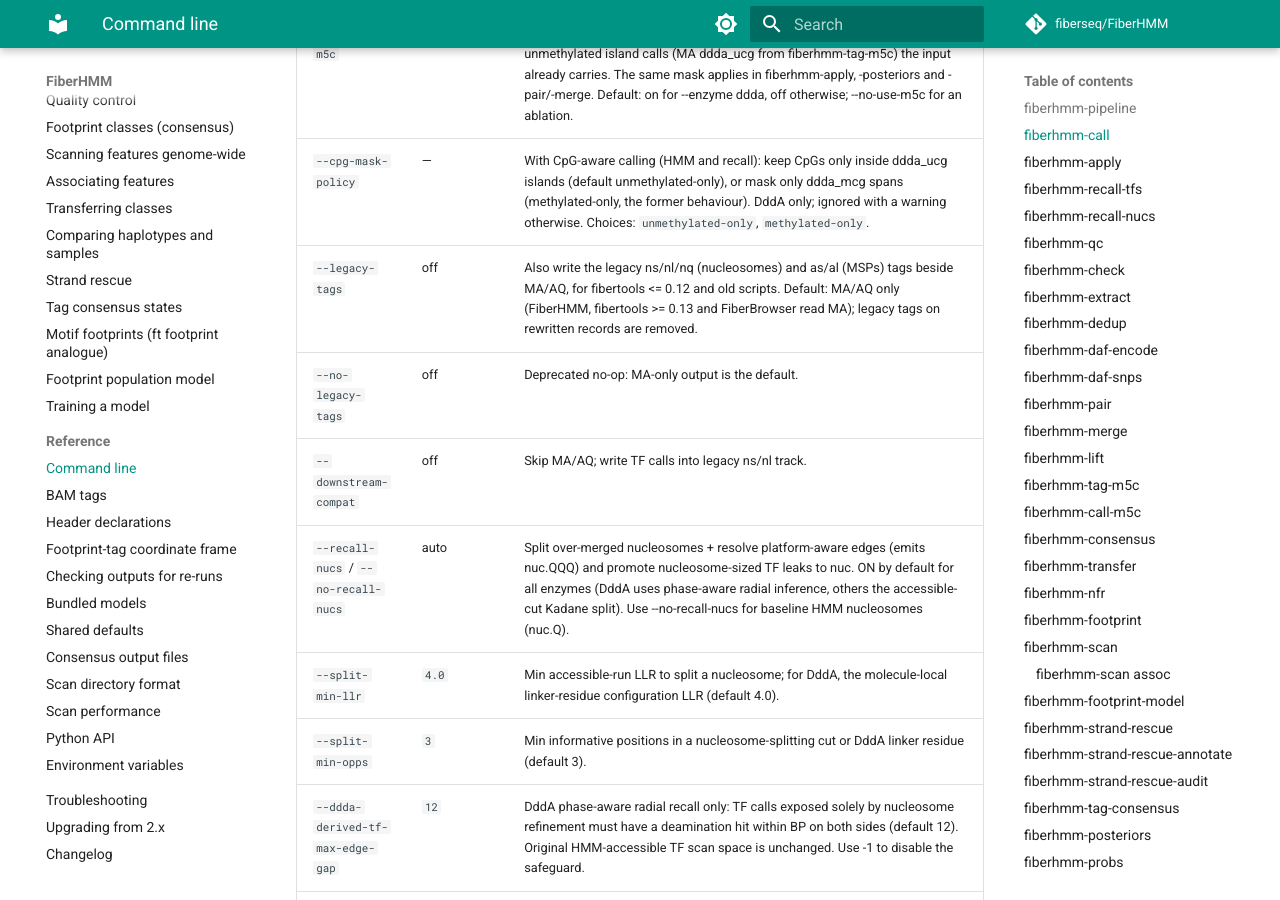
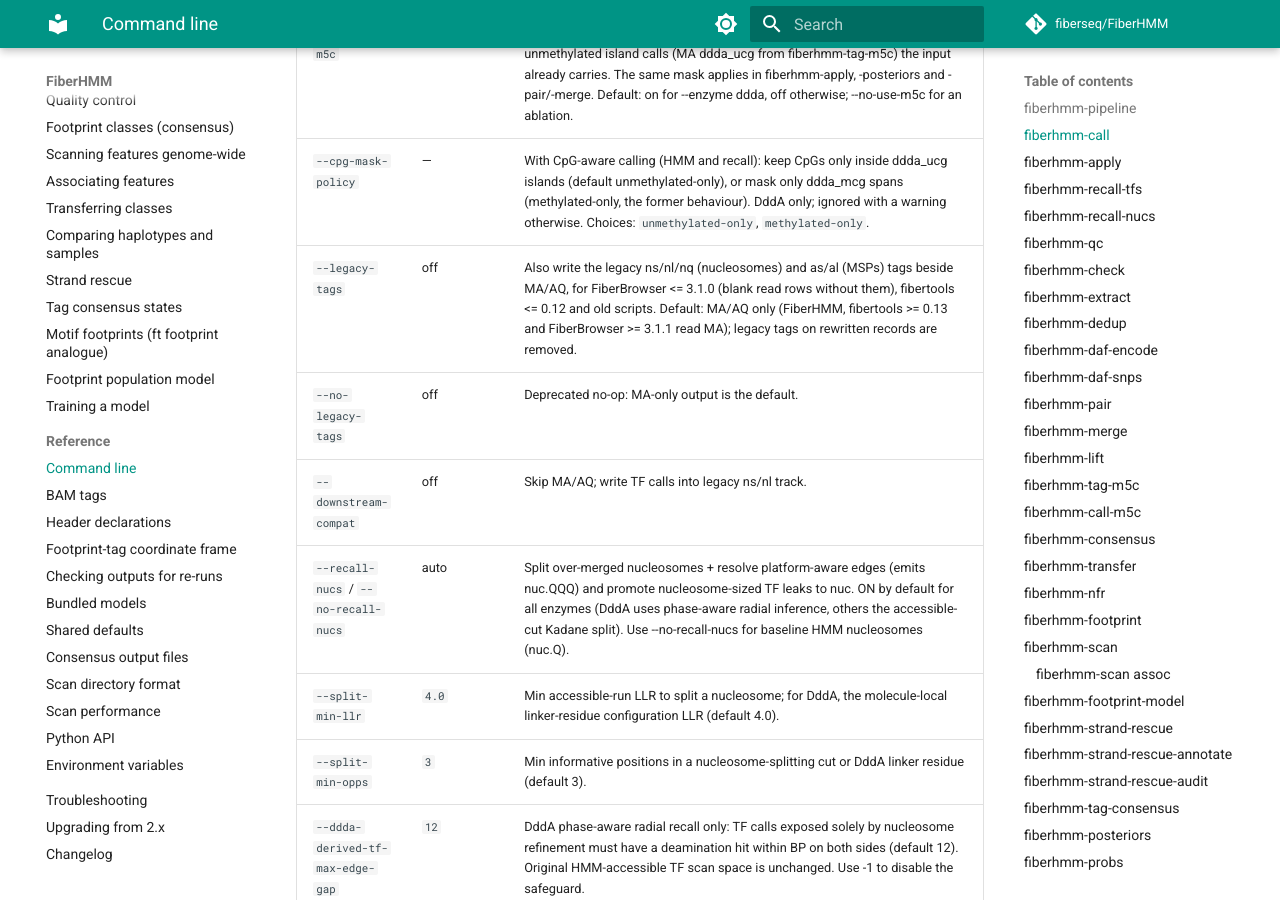
Before and after one commit to fiberseq/FiberHMM, an MkDocs documentation site: the page built from docs/reference/cli.md, in a window 1280 px wide and 900 px high, scrolled down 8206 px. Built offline with MkDocs 1.6.1 and Material for MkDocs 9.7.7, drawn with Linux system fonts in a browser that asks for light colours; comment, search, counter and statistics services are not loaded; some of the changed text lies outside the part shown.

Commit message:
FiberBrowser >= 3.1.1 note for MA-only output; apply --no-msps carry fix
Files written without --legacy-tags need FiberBrowser 3.1.1+ for read
rows (older versions show blank rows); fibertools <= 0.12 needs
--legacy-tags (CHANGELOG, docs, option help, defaults comment). The scan
peaks FiberBrowser-parity exception is noted in the CHANGELOG.

apply --no-msps now carries MA msp calls as as/al only when the record
has no legacy as/al pair, and reads MA in molecular frame after
carry_to_molecular has mirrored it; a legacy pair on a pass-through record
stays in place (frame-invariant roundtrip).

Co-Authored-By: Claude Opus 5.5 <noreply@anthropic.com>

```diff
--- a/docs/reference/cli.md
+++ b/docs/reference/cli.md
@@ -126,7 +126,7 @@ Generated from each command's argparse definition by `python tools/gen_cli_refer
 | `--emission-uplift` | — | Emission power transform. Default: enzyme preset. |
 | `--use-m5c` / `--no-use-m5c` | auto | DddA CpG-aware calling: CpG observations are excluded from the first-pass HMM and from nucleosome and TF recall, except inside confident unmethylated island calls (MA ddda_ucg from fiberhmm-tag-m5c) the input already carries. The same mask applies in fiberhmm-apply, -posteriors and -pair/-merge. Default: on for --enzyme ddda, off otherwise; --no-use-m5c for an ablation. |
 | `--cpg-mask-policy` | — | With CpG-aware calling (HMM and recall): keep CpGs only inside ddda_ucg islands (default unmethylated-only), or mask only ddda_mcg spans (methylated-only, the former behaviour). DddA only; ignored with a warning otherwise. Choices: `unmethylated-only`, `methylated-only`. |
-| `--legacy-tags` | off | Also write the legacy ns/nl/nq (nucleosomes) and as/al (MSPs) tags beside MA/AQ, for fibertools &lt;= 0.12 and old scripts. Default: MA/AQ only (FiberHMM, fibertools &gt;= 0.13 and FiberBrowser read MA); legacy tags on rewritten records are removed. |
+| `--legacy-tags` | off | Also write the legacy ns/nl/nq (nucleosomes) and as/al (MSPs) tags beside MA/AQ, for FiberBrowser &lt;= 3.1.0 (blank read rows without them), fibertools &lt;= 0.12 and old scripts. Default: MA/AQ only (FiberHMM, fibertools &gt;= 0.13 and FiberBrowser &gt;= 3.1.1 read MA); legacy tags on rewritten records are removed. |
 | `--no-legacy-tags` | off | Deprecated no-op: MA-only output is the default. |
 | `--downstream-compat` | off | Skip MA/AQ; write TF calls into legacy ns/nl track. |
 | `--recall-nucs` / `--no-recall-nucs` | auto | Split over-merged nucleosomes + resolve platform-aware edges (emits nuc.QQQ) and promote nucleosome-sized TF leaks to nuc. ON by default for all enzymes (DddA uses phase-aware radial inference, others the accessible-cut Kadane split). Use --no-recall-nucs for baseline HMM nucleosomes (nuc.Q). |
@@ -226,7 +226,7 @@ Generated from each command's argparse definition by `python tools/gen_cli_refer
 | `--daf-mask-unaligned` / `--no-daf-mask-unaligned` | on | DAF only: treat insertion and soft-clip bases as no evidence and leave unaligned stretches of &gt;= 50 bp uncalled (default on, as in fiberhmm-call). |
 | `--use-m5c` / `--no-use-m5c` | auto | DddA CpG-aware calling, as in fiberhmm-call: CpG observations are hidden from the HMM except inside confident unmethylated islands (MA ddda_ucg from fiberhmm-tag-m5c) the input carries. Default: on for --enzyme ddda, off otherwise. |
 | `--cpg-mask-policy` | — | With CpG-aware calling: keep CpGs only inside ddda_ucg islands (default unmethylated-only), or mask only ddda_mcg spans (methylated-only). DddA only; ignored with a warning otherwise. Choices: `unmethylated-only`, `methylated-only`. |
-| `--legacy-tags` | off | Also write the legacy ns/nl/nq (nucleosomes) and as/al (MSPs) tags beside MA/AQ, for fibertools &lt;= 0.12 and old scripts. Default: MA/AQ only (FiberHMM, fibertools &gt;= 0.13 and FiberBrowser read MA); legacy tags on rewritten records are removed. |
+| `--legacy-tags` | off | Also write the legacy ns/nl/nq (nucleosomes) and as/al (MSPs) tags beside MA/AQ, for FiberBrowser &lt;= 3.1.0 (blank read rows without them), fibertools &lt;= 0.12 and old scripts. Default: MA/AQ only (FiberHMM, fibertools &gt;= 0.13 and FiberBrowser &gt;= 3.1.1 read MA); legacy tags on rewritten records are removed. |
 | `--no-legacy-tags` | off | Deprecated no-op: MA-only output is the default. |
 | `--harmonize-legacy-tags` | off | Implies --legacy-tags. Write ns/nl as the nucleosomes that MA would hold (footprints outside MSPs), so legacy tags tile with as/al like fiberhmm-call output. Default (--legacy-tags): ns/nl list every HMM footprint, which fiberhmm-recall-tfs/-nucs need; they refuse harmonized input. |
 
@@ -254,7 +254,7 @@ Generated from each command's argparse definition by `python tools/gen_cli_refer
 | `--cpg-mask-policy` | — | CpG-aware policy: retain CpGs only inside confident unmethylated islands (default unmethylated-only), or reproduce the former behavior that masks only ddda_mcg spans. DddA only; ignored with a warning otherwise. Choices: `unmethylated-only`, `methylated-only`. |
 | `--unify-threshold` | `90` | v2 nucs with nl &lt; this are scanned + may be demoted to tf+ if overlapped by a recaller call (default 90) |
 | `--input-frame` | `auto` | Coordinate frame of the input ns/nl/as/al tags. "auto" (default) follows the @PG PP chain: the last footprint writer decides (fibertools predict-m6a/add-nucleosomes/fire -&gt; molecular; FiberHMM call/apply/recall -&gt; molecular when declared coord=molecular, else query); no writer -&gt; molecular if coord=molecular is declared, else query (FiberHMM &lt;= 2.12); a header with no writer and no declaration (stripped @PG) is read as query, except reads whose MA has a "." nuc/msp/tf group (molecular). Merged histories whose writers disagree, with no declaration, stop the run at the first read with these tags. A wrong frame mirrors reverse-strand calls. fibertools Ma tags are always molecular. Choices: `auto`, `molecular`, `query`. |
-| `--legacy-tags` | off | Also write the legacy ns/nl/nq (nucleosomes) and as/al (MSPs) tags beside MA/AQ, for fibertools &lt;= 0.12 and old scripts. Default: MA/AQ only (FiberHMM, fibertools &gt;= 0.13 and FiberBrowser read MA); legacy tags on rewritten records are removed. |
+| `--legacy-tags` | off | Also write the legacy ns/nl/nq (nucleosomes) and as/al (MSPs) tags beside MA/AQ, for FiberBrowser &lt;= 3.1.0 (blank read rows without them), fibertools &lt;= 0.12 and old scripts. Default: MA/AQ only (FiberHMM, fibertools &gt;= 0.13 and FiberBrowser &gt;= 3.1.1 read MA); legacy tags on rewritten records are removed. |
 | `--no-legacy-tags` | off | Deprecated no-op: MA-only output is the default. |
 | `--downstream-compat` | off | Downstream-compatibility mode: skip MA/AQ entirely and write TF calls INTO the legacy ns/nl tag alongside nucleosomes (sorted by start). Use for older tools that do not understand the Molecular-annotation spec. Loses per-TF quality scoring (tq/el/er) -- positions and lengths only. |
 | `-c` / `--cores` | `1` | Worker processes (0 = all CPUs; default 1). |
@@ -293,7 +293,7 @@ Generated from each command's argparse definition by `python tools/gen_cli_refer
 | `--cpg-mask-policy` | — | CpG-aware policy: retain CpGs only inside confident unmethylated islands (default unmethylated-only), or reproduce the former behavior that masks only ddda_mcg spans. DddA only; ignored with a warning otherwise. Choices: `unmethylated-only`, `methylated-only`. |
 | `--unify-threshold` | `90` | v2 nucs with nl &lt; this are scanned + may be demoted to tf+ if overlapped by a recaller call (default 90) |
 | `--input-frame` | `auto` | Coordinate frame of the input ns/nl/as/al tags. "auto" (default) follows the @PG PP chain: the last footprint writer decides (fibertools predict-m6a/add-nucleosomes/fire -&gt; molecular; FiberHMM call/apply/recall -&gt; molecular when declared coord=molecular, else query); no writer -&gt; molecular if coord=molecular is declared, else query (FiberHMM &lt;= 2.12); a header with no writer and no declaration (stripped @PG) is read as query, except reads whose MA has a "." nuc/msp/tf group (molecular). Merged histories whose writers disagree, with no declaration, stop the run at the first read with these tags. A wrong frame mirrors reverse-strand calls. fibertools Ma tags are always molecular. Choices: `auto`, `molecular`, `query`. |
-| `--legacy-tags` | off | Also write the legacy ns/nl/nq (nucleosomes) and as/al (MSPs) tags beside MA/AQ, for fibertools &lt;= 0.12 and old scripts. Default: MA/AQ only (FiberHMM, fibertools &gt;= 0.13 and FiberBrowser read MA); legacy tags on rewritten records are removed. |
+| `--legacy-tags` | off | Also write the legacy ns/nl/nq (nucleosomes) and as/al (MSPs) tags beside MA/AQ, for FiberBrowser &lt;= 3.1.0 (blank read rows without them), fibertools &lt;= 0.12 and old scripts. Default: MA/AQ only (FiberHMM, fibertools &gt;= 0.13 and FiberBrowser &gt;= 3.1.1 read MA); legacy tags on rewritten records are removed. |
 | `--no-legacy-tags` | off | Deprecated no-op: MA-only output is the default. |
 | `--downstream-compat` | off | Downstream-compatibility mode: skip MA/AQ entirely and write TF calls INTO the legacy ns/nl tag alongside nucleosomes (sorted by start). Use for older tools that do not understand the Molecular-annotation spec. Loses per-TF quality scoring (tq/el/er) -- positions and lengths only. |
 | `-c` / `--cores` | `1` | Worker processes (0 = all CPUs; default 1). |
@@ -477,7 +477,7 @@ Generated from each command's argparse definition by `python tools/gen_cli_refer
 | `--io-threads` | `4` | htslib compression threads (default 4) |
 | `--daf-mask-runs` | — | Thin DAF targets in same-strand runs of &gt;= N original C (CT) or G (GA) bases (N=2: CC/GG and longer). Default: 2 with keep-one for DddA (duplex-validated), off otherwise; 0 disables. |
 | `--daf-run-policy` | `keep-one` | With --daf-mask-runs: keep each run's 5'-most target (default) or drop the run. Choices: `keep-one`, `drop`. |
-| `--legacy-tags` | off | Also write the legacy ns/nl/nq (nucleosomes) and as/al (MSPs) tags beside MA/AQ, for fibertools &lt;= 0.12 and old scripts. Default: MA/AQ only (FiberHMM, fibertools &gt;= 0.13 and FiberBrowser read MA); legacy tags on rewritten records are removed. |
+| `--legacy-tags` | off | Also write the legacy ns/nl/nq (nucleosomes) and as/al (MSPs) tags beside MA/AQ, for FiberBrowser &lt;= 3.1.0 (blank read rows without them), fibertools &lt;= 0.12 and old scripts. Default: MA/AQ only (FiberHMM, fibertools &gt;= 0.13 and FiberBrowser &gt;= 3.1.1 read MA); legacy tags on rewritten records are removed. |
 | `--no-legacy-tags` | off | Deprecated no-op: MA-only output is the default. |
 
 ## fiberhmm-lift
```
Also changed, not shown: CHANGELOG.md (+10 -5 lines), docs/concepts/annotations.md (+2 -2 lines), docs/reference/bam-tags.md (+3 -2 lines), docs/upgrading.md (+4 -3 lines), docs/workflows/calling.md (+4 -3 lines), 4 other files.
